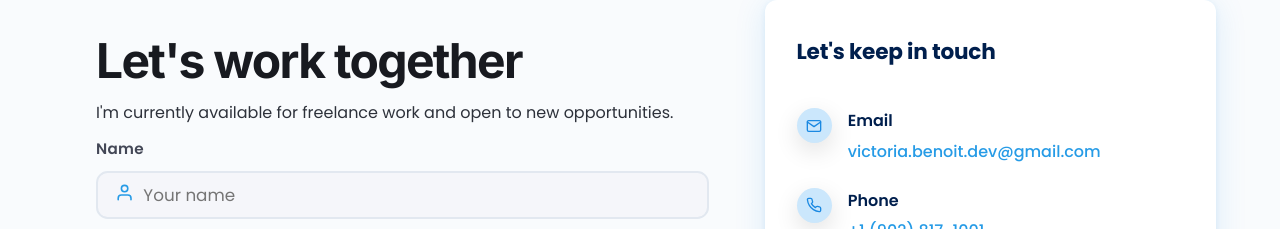
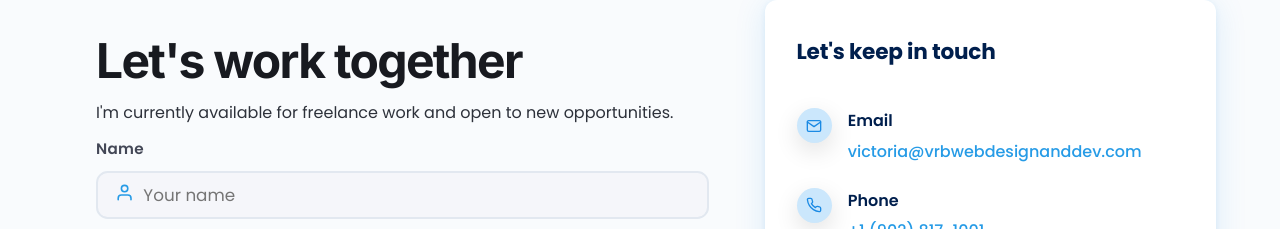
Before and after one commit to roseandlily33/vrb, a Next.js app in the folder client/: page /contact in a window 1280 px wide. Shown: the part 124-353 px from the top of the page. Built offline with nearby package versions, Linux system fonts and the light colour scheme.

Commit message:
Updated to the new email, and fixed the form for contact - now deplying

```diff
--- a/client/src/app/contact/ContactInfo/ContactInfo.component.jsx
+++ b/client/src/app/contact/ContactInfo/ContactInfo.component.jsx
@@ -6,8 +6,8 @@ const ContactInfo = () => {
     {
       icon: <FiMail className={styles.icon} aria-hidden="true" />,
       label: "Email",
-      value: "victoria.benoit.dev@gmail.com",
-      link: "mailto:victoria.benoit.dev@gmail.com",
+      value: "victoria@vrbwebdesignanddev.com",
+      link: "mailto:victoria@vrbwebdesignanddev.com",
     },
     {
       icon: <FiPhone className={styles.icon} aria-hidden="true" />,
--- a/client/src/app/globals.css
+++ b/client/src/app/globals.css
@@ -7,9 +7,9 @@
   --blue-950: #001233;
   --blue-900: #001f4d;
   --blue-800: #0054c9; /* main */
-  --blue-700: #1b89e2; /* main */
+  --blue-700: hsl(207, 79%, 50%); /* main */
   --blue-600: #269be6;
-  --blue-500: #69baf2; /* main */
+  --blue-500: hsl(205, 84%, 68%); /* main */
   --blue-400: #8cccf5;
   --blue-300: #a7d8fa;
   --blue-200: #cbe7fc;
```
Also changed, not shown: 1 other file (tests, documents, lock files or other folders).
